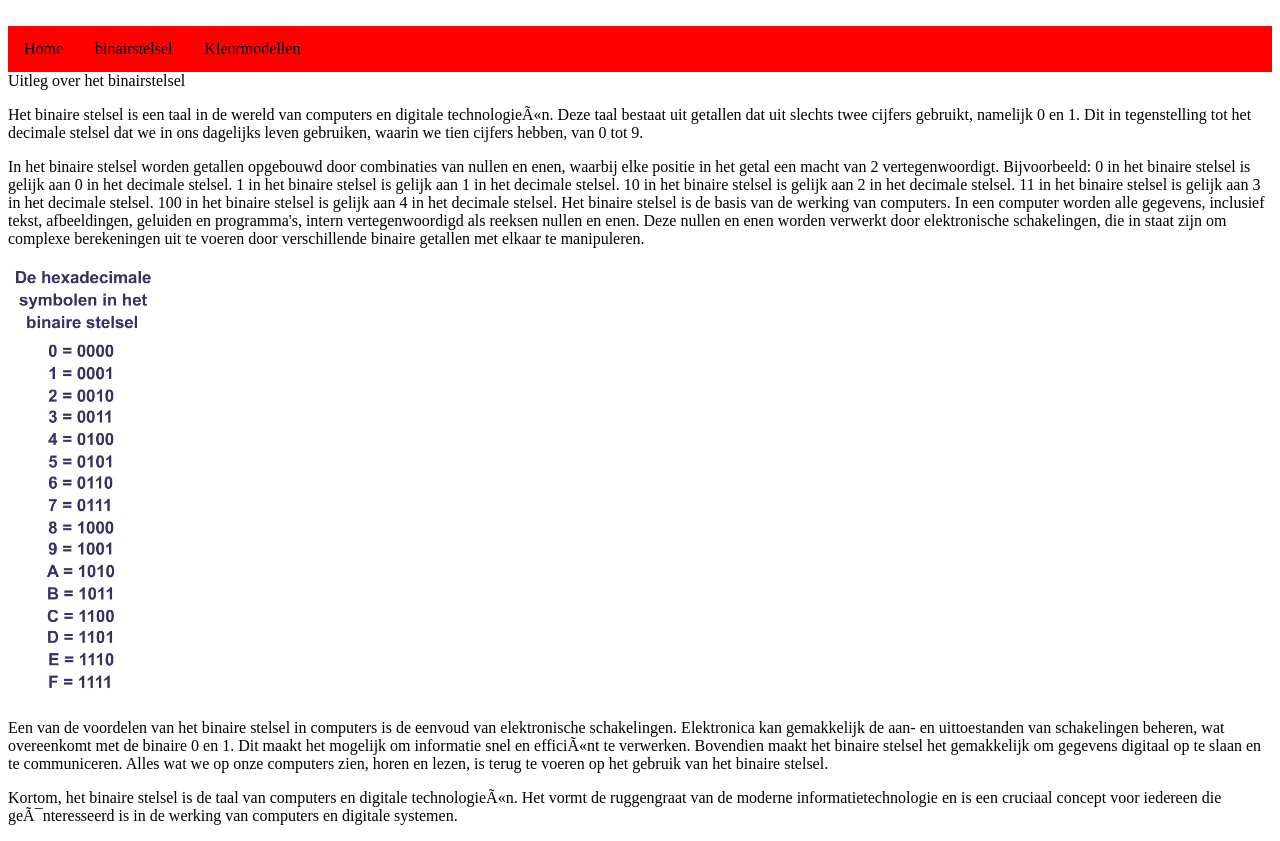
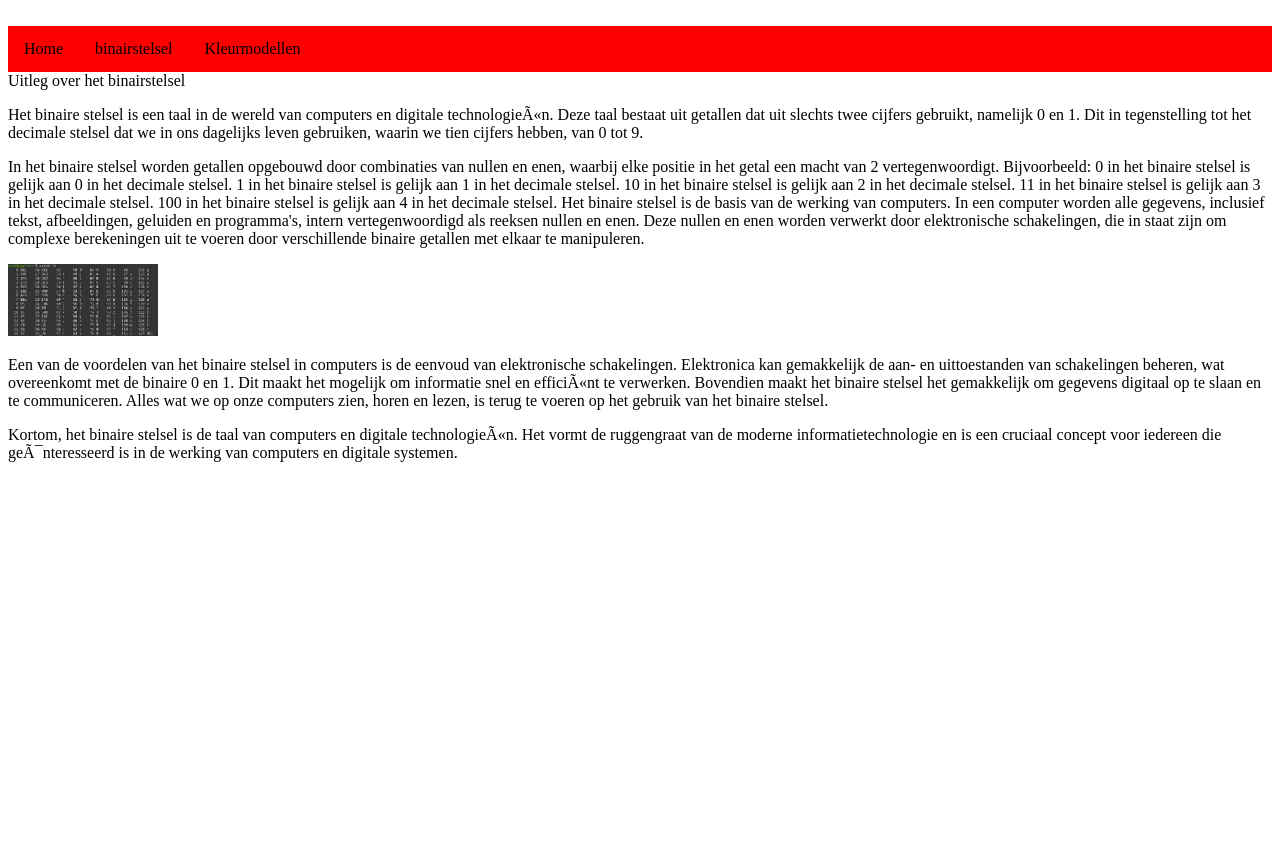
Before and after one commit to TwanWitteman071/TwanWitteman071.github.io, a plain HTML site: page binairstelsel.html in a window 1280 px wide. After the commit the page ends 800 px from the top, so only its background shows below. Drawn offline with Linux system fonts and the light colour scheme.

Commit message:
Homepage

```diff
--- a/binairstelsel.html
+++ b/binairstelsel.html
@@ -28,7 +28,8 @@
 100 in het binaire stelsel is gelijk aan 4 in het decimale stelsel.
 Het binaire stelsel is de basis van de werking van computers. In een computer worden alle gegevens, inclusief tekst, afbeeldingen, geluiden en programma's, intern vertegenwoordigd als reeksen nullen en enen. Deze nullen en enen worden verwerkt door elektronische schakelingen, die in staat zijn om complexe berekeningen uit te voeren door verschillende binaire getallen met elkaar te manipuleren.</p>
 
-     <img src="binairstelsel.jpg" alt="binairstelsel" width="150">
+     <img src="ASCII-Table.jpeg" alt="ASCII-Table" width="150">
+
 
 <p> Een van de voordelen van het binaire stelsel in computers is de eenvoud van elektronische schakelingen. Elektronica kan gemakkelijk de aan- en uittoestanden van schakelingen beheren, wat overeenkomt met de binaire 0 en 1. Dit maakt het mogelijk om informatie snel en efficiënt te verwerken.
 Bovendien maakt het binaire stelsel het gemakkelijk om gegevens digitaal op te slaan en te communiceren. Alles wat we op onze computers zien, horen en lezen, is terug te voeren op het gebruik van het binaire stelsel.</p>
```
